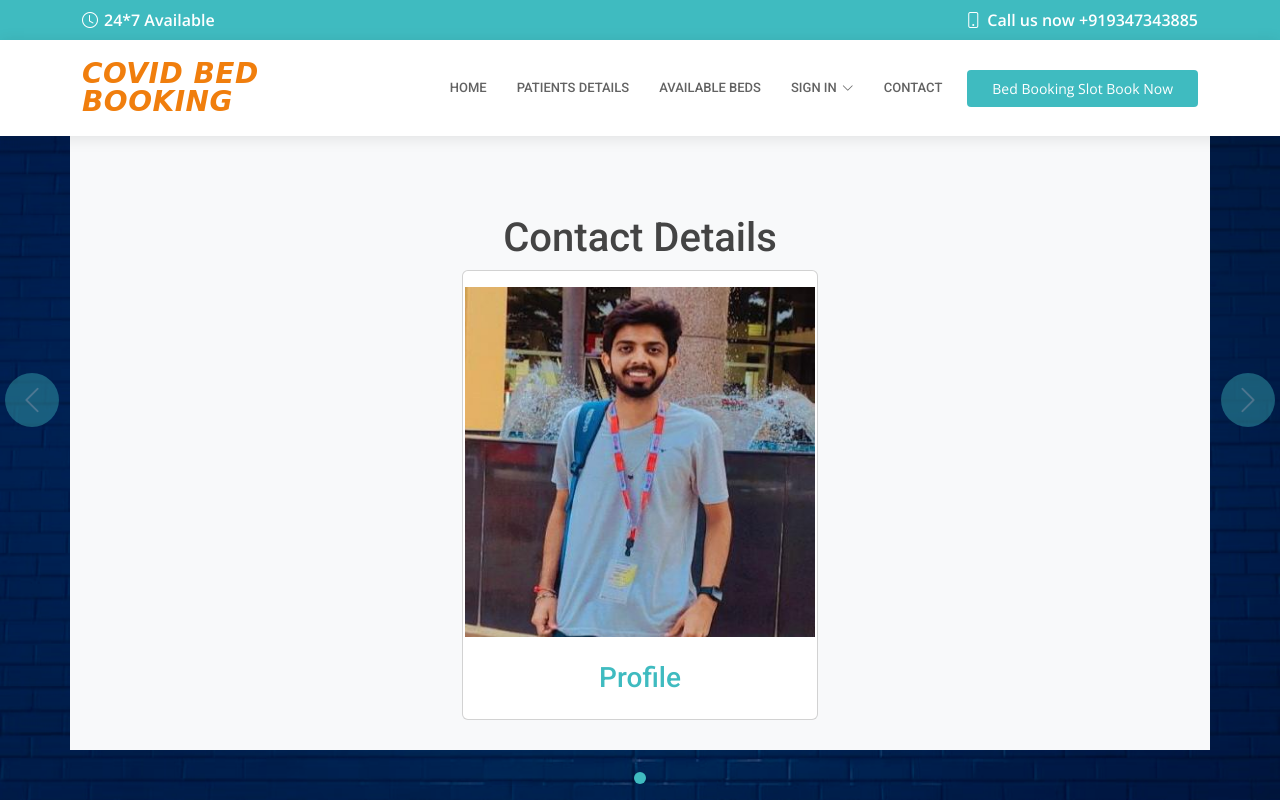
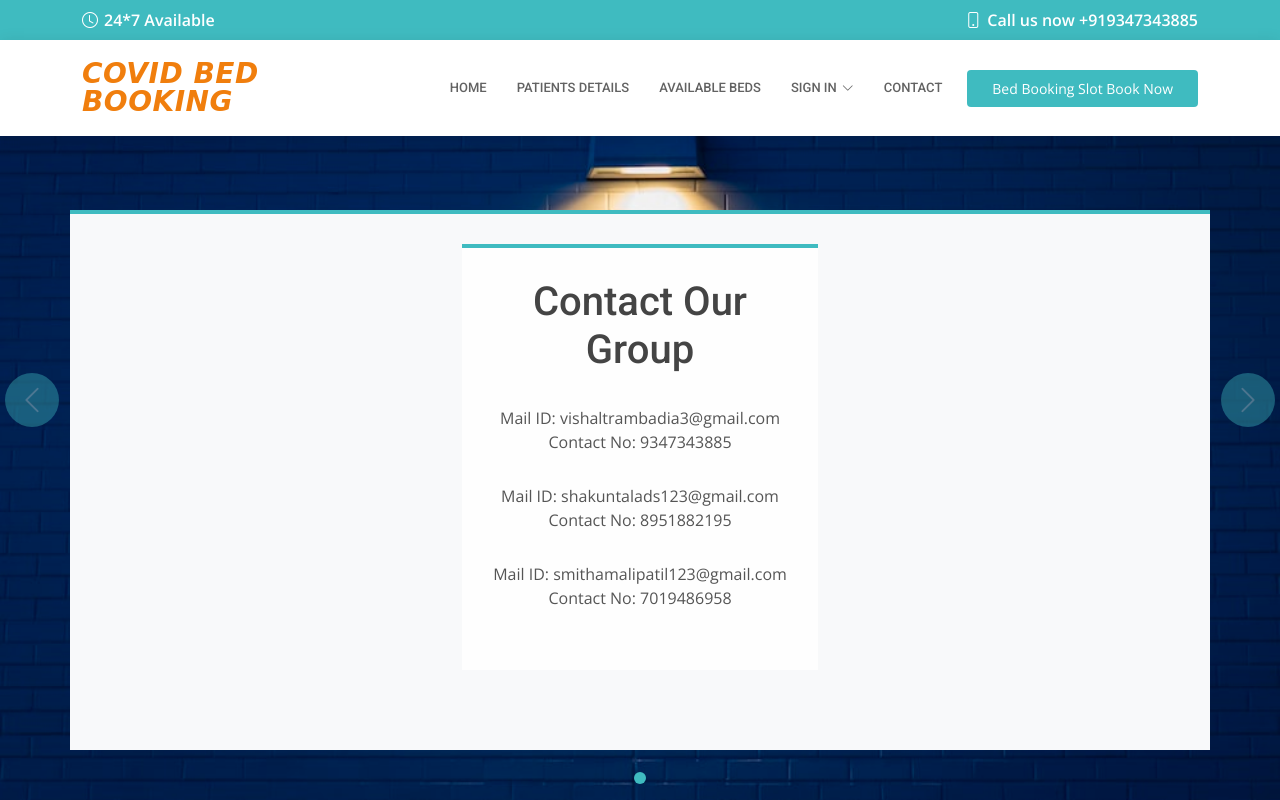
Before and after one commit to tvishal77/covid-DBMS, a Flask app: page /contact in a window 1280 px wide. Run offline with Flask 2, Linux system fonts and the light colour scheme; some libraries are stand-ins or nearby versions.

Commit message:
Update contact.html

```diff
--- a/templates/contact.html
+++ b/templates/contact.html
@@ -9,18 +9,19 @@
 <div class="col-md-4">
 
 
-<br>
-<br>
-<h1>Contact Details</h1>
 
-<div class="card p-3 align-items-center">
-    <img src="/static/assets/img/vishal.jpg" alt="" width="350" height="350">
-    <br>
-    <h3 class="Query text-dark style-italic "><a href="https://www.linkedin.com/in/thrambadia-vishal-439a8a218">Profile</a></h3>
-
-</div>
-</div>
-<div class="col-md-4"></div>
+<main>
+    <div class="container">
+        <h1>Contact Our Group</h1>
+        <br>
+        <p>Mail ID: vishaltrambadia3@gmail.com <br>
+        Contact No: 9347343885</p>
+        <p>Mail ID: shakuntalads123@gmail.com <br>
+            Contact No: 8951882195</p>
+        <p>Mail ID: smithamalipatil123@gmail.com <br>
+            Contact No: 7019486958</p>
+    </div>
+</main>
 
 </div>
 {% endblock form %}
```
